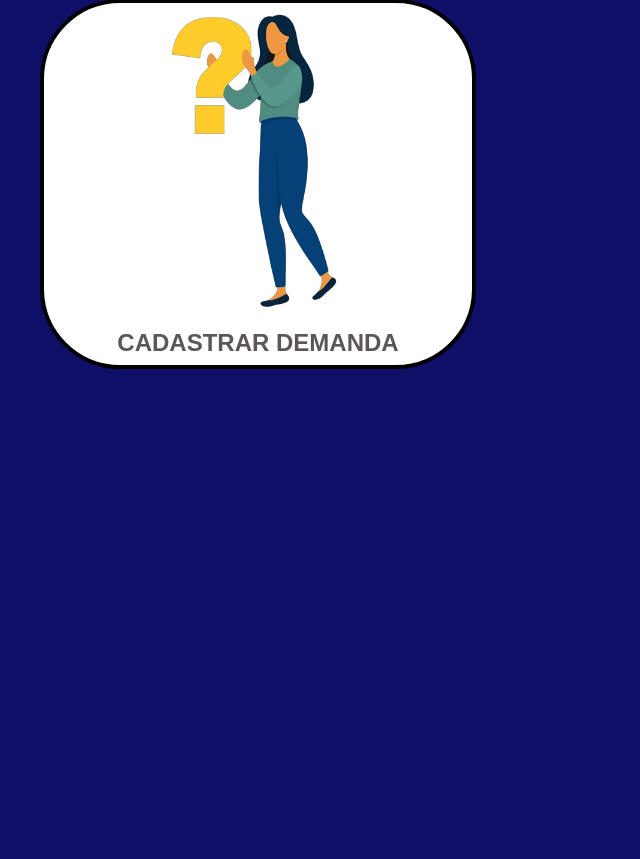
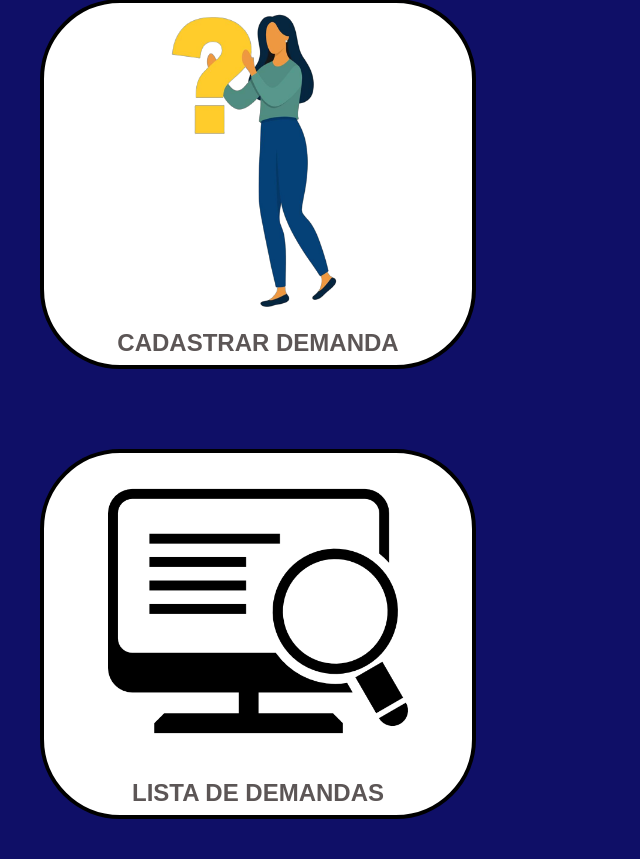
Before and after one commit to jaovctr/AjudaAi, a Python web app: template FrontEnd/HomePage/template/index.html in a window 1280 px wide. Shown: the part 950-1809 px from the top of the page, without its empty margins (0-640 px from the left). Before the commit the page ends 1319 px from the top, so only its background shows below. Run offline with Jinja, Linux system fonts and the light colour scheme; the template is opened without the code that fills it, so the values that code supplies are empty; some web fonts are replaced.

Commit message:
Adicionando link na home pra lista de demandas Andisu07#9

```diff
--- a/FrontEnd/HomePage/template/index.html
+++ b/FrontEnd/HomePage/template/index.html
@@ -37,6 +37,18 @@
 					<button id="b1">
 						<img src="/FrontEnd/HomePage/img/cadastro de demanda.png" width="300" height="300">
 						<br><br><a href='cadastrar uma demanda'><strong>Cadastrar demanda</strong></a>
+
+					</button>
+
+				</div>
+			</section>
+
+			<section>
+				<div id="div2">
+
+					<button id="b1">
+						<img src="/FrontEnd/HomePage/img/procurar demandas.png" width="300" height="300">
+						<br><br><a href='lista de demandas.html'><strong>Lista de Demandas</strong></a>
 					</button>
 
 				</div>
```
Also changed, not shown: FrontEnd/HomePage/img/procurar demandas.png (added).
